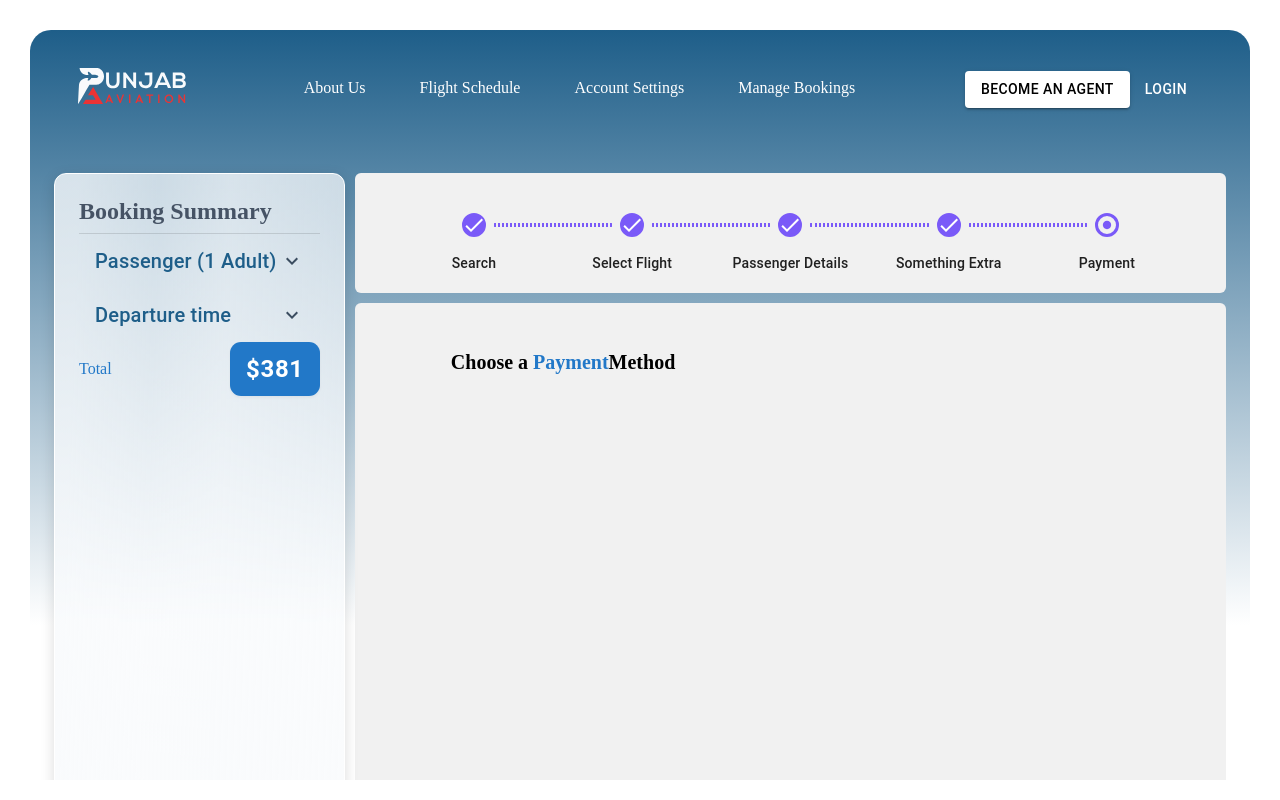
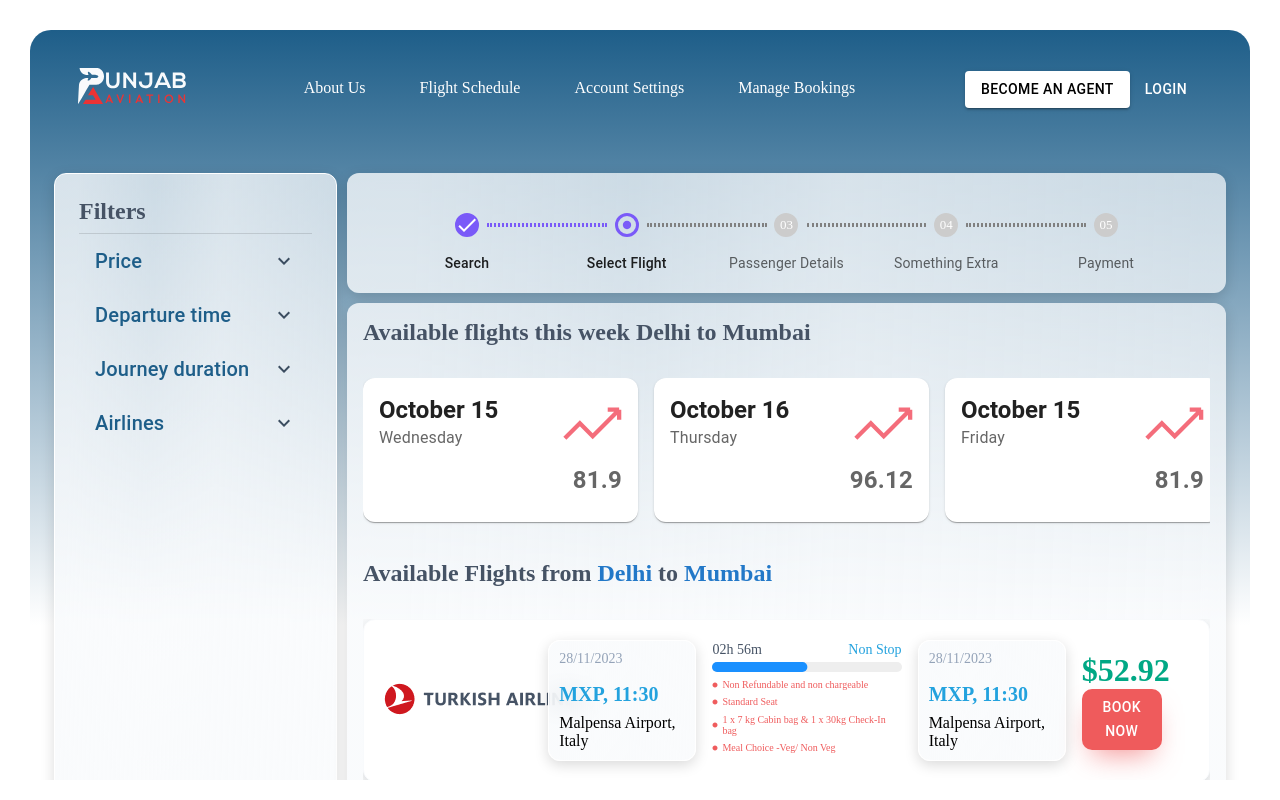
Before and after one commit to Mehmood11/bookingApp, a Next.js app: page /flight-details in a window 1280 px wide. Built offline with nearby package versions, Linux system fonts and the light colour scheme.

Commit message:
#comment

```diff
--- a/components/custom-accordian/customAccordion.js
+++ b/components/custom-accordian/customAccordion.js
@@ -8,11 +8,9 @@ import {
 import ExpandMoreIcon from "@mui/icons-material/ExpandMore";
 
 const CustomAccordion = ({ items }) => {
-
   return (
     <div>
       {items?.map((item, index) => {
-
         return (
           <Accordion
             sx={{
@@ -26,8 +24,6 @@ const CustomAccordion = ({ items }) => {
           >
             <AccordionSummary
               sx={{ borderBottom: "none" }}
-              expanded={true}
-              // onChange={handleChange(item.title)}
               expandIcon={
                 <ExpandMoreIcon
                   sx={{ width: "24px", height: "24px", color: "#3B4D60" }}
--- a/sections/flight-details/index.js
+++ b/sections/flight-details/index.js
@@ -32,7 +32,7 @@ const steps = [
 ];
 
 const FlightDetails = () => {
-  const [active, setActive] = useState(4);
+  const [active, setActive] = useState(1);
 
   const nextStepHandler = () => {
     setActive(active < steps.length - 1 ? active + 1 : 0);
@@ -86,8 +86,11 @@ const FlightDetails = () => {
           item
           sm={12}
           sx={{
-            backgroundColor: "#f1f1f1",
-            borderRadius: "6px",
+            background:
+            "linear-gradient(92deg, rgba(248, 250, 252, 0.80) 7.57%, rgba(248, 250, 252, 0.73) 32.7%, rgba(248, 250, 252, 0.80) 55.51%, rgba(248, 250, 252, 0.72) 96.73%)",
+          boxShadow: "0px 4px 14px 0px rgba(0, 0, 0, 0.15)",
+          backdropFilter: "blur(12px)",
+            borderRadius: "12px",
             width: "100%",
             p: 5,
             maxHeight: "120px",
@@ -97,7 +100,7 @@ const FlightDetails = () => {
             },
             "& ::-webkit-scrollbar-thumb": {
               backgroundColor: "primary.main",
-              borderRadius: "6px",
+              borderRadius: "12px",
             },
           }}
         >
@@ -117,8 +120,11 @@ const FlightDetails = () => {
           container
           sx={{
             height: "55vh",
-            backgroundColor: "#f1f1f1",
-            borderRadius: "6px",
+            background:
+            "linear-gradient(92deg, rgba(248, 250, 252, 0.80) 7.57%, rgba(248, 250, 252, 0.73) 32.7%, rgba(248, 250, 252, 0.80) 55.51%, rgba(248, 250, 252, 0.72) 96.73%)",
+          boxShadow: "0px 4px 14px 0px rgba(0, 0, 0, 0.15)",
+          backdropFilter: "blur(12px)",
+            borderRadius: "12px",
             p: 2,
             "& ::-webkit-scrollbar": {
               width: "9px",
```
